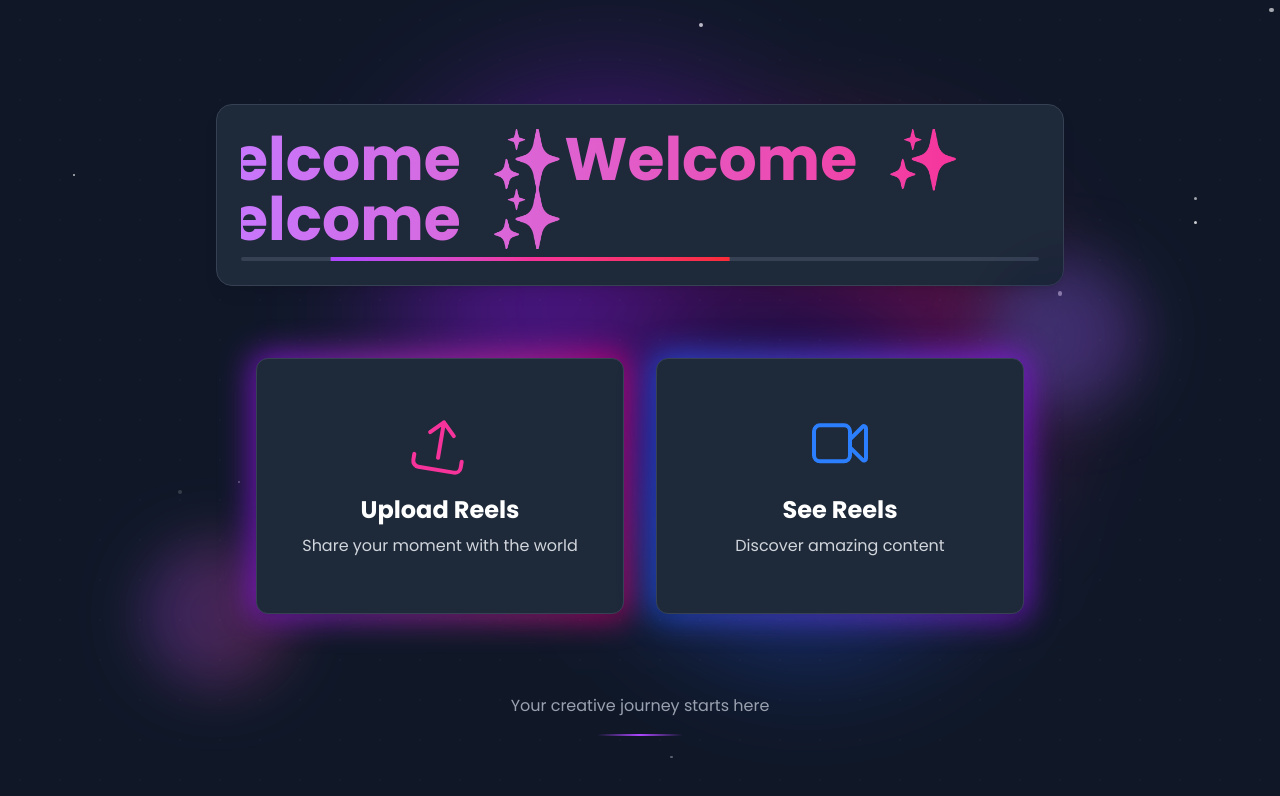
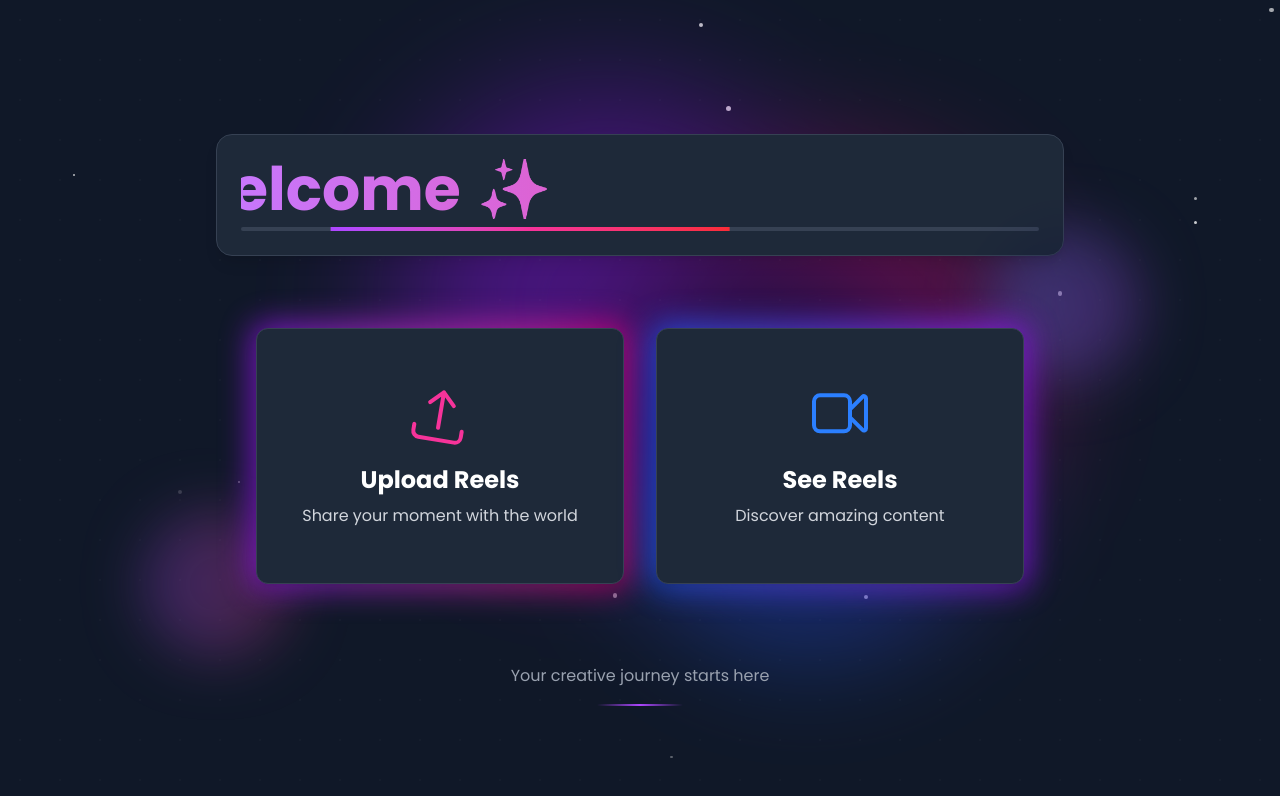
Before and after one commit to yatharth-7022/reel-segment, a React (Vite) app in the folder Reel-segment-frontend/: page / in a window 1280 px wide. Shown: the top 796 px of the page. Built offline with nearby package versions, Linux system fonts and the light colour scheme; no server answers; sample sign-in values are in the browser's storage.

Commit message:
remving comments

```diff
--- a/Reel-segment-frontend/src/Home.jsx
+++ b/Reel-segment-frontend/src/Home.jsx
@@ -10,7 +10,6 @@ const WelcomePage = () => {
     threshold: 0.1,
   });
 
-  // Particle system setup
   useEffect(() => {
     if (!containerRef.current) return;
 
@@ -18,27 +17,23 @@ const WelcomePage = () => {
     const particleCount = 50;
     const particles = [];
 
-    // Create particles
     for (let i = 0; i < particleCount; i++) {
       const particle = document.createElement("div");
       particle.className = "absolute rounded-full bg-white opacity-0";
 
-      // Random size between 2px and 5px
       const size = Math.random() * 3 + 2;
       particle.style.width = `${size}px`;
       particle.style.height = `${size}px`;
 
-      // Random position
       particle.style.left = `${Math.random() * 100}%`;
       particle.style.top = `${Math.random() * 100}%`;
 
-      // Store animation data
       const data = {
-        x: Math.random() * 100 - 50, // Random horizontal velocity
-        y: Math.random() * -100 - 50, // Upward velocity
-        opacity: Math.random() * 0.5 + 0.3, // Random opacity
-        delay: Math.random() * 10, // Random delay
-        lifetime: Math.random() * 3 + 2, // How long the particle lives
+        x: Math.random() * 100 - 50,
+        y: Math.random() * -100 - 50,
+        opacity: Math.random() * 0.5 + 0.3,
+        delay: Math.random() * 10,
+        lifetime: Math.random() * 3 + 2,
         size,
       };
 
@@ -49,7 +44,6 @@ const WelcomePage = () => {
     let animationFrameId;
     let lastTime = 0;
 
-    // Animation loop
     const animate = (time) => {
       if (!lastTime) lastTime = time;
       const deltaTime = (time - lastTime) / 1000;
@@ -58,22 +52,18 @@ const WelcomePage = () => {
       particles.forEach((particle) => {
         const { element, data } = particle;
 
-        // Update particle data
         data.delay -= deltaTime;
 
         if (data.delay <= 0) {
-          // If delay is over, start animating
           data.lifetime -= deltaTime;
 
           if (data.lifetime <= 0) {
-            // Reset particle when lifetime is over
             data.delay = Math.random() * 5;
             data.lifetime = Math.random() * 3 + 2;
             element.style.opacity = "0";
             element.style.left = `${Math.random() * 100}%`;
             element.style.top = `${Math.random() * 100}%`;
           } else {
-            // Update particle position and opacity
             const newLeft =
               parseFloat(element.style.left) + data.x * deltaTime * 0.01;
             const newTop =
@@ -167,7 +157,7 @@ const WelcomePage = () => {
         >
           <div className="overflow-hidden">
             <motion.h1
-              className="text-4xl md:text-6xl font-bold text-transparent bg-clip-text bg-gradient-to-r from-purple-400 via-pink-500 to-red-500"
+              className="text-3xl flex  md:text-6xl font-bold text-transparent bg-clip-text bg-gradient-to-r from-purple-400 via-pink-500 to-red-500"
               animate={{ x: [0, -100, 0] }}
               transition={{
                 repeat: Infinity,
@@ -178,9 +168,10 @@ const WelcomePage = () => {
                 backgroundSize: "200% auto",
               }}
             >
-              Welcome {username} <span className="inline-block ml-4">✨</span>
-              Welcome {username} <span className="inline-block ml-4">✨</span>
-              Welcome {username} <span className="inline-block ml-4">✨</span>
+              {/* Welcome {username} <span className="inline-block ml-4">✨</span> */}
+              <span>Welcome {username}</span>{" "}
+              <span className="inline-block ml-4">✨</span>
+              {/* Welcome {username} <span className="inline-block ml-4">✨</span> */}
             </motion.h1>
           </div>
 
```
